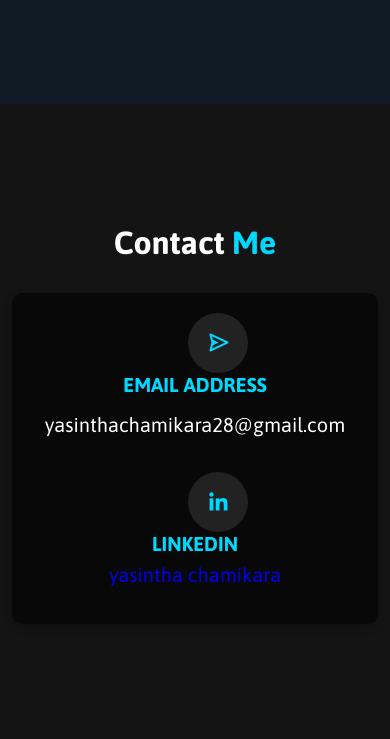
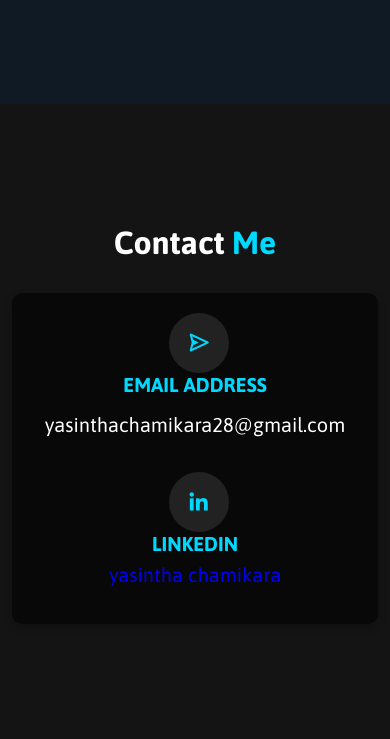
Before and after one commit to Yasintha8/yasintha-portfolio, a plain HTML site: page index.html in a window 390 px wide. Shown: the part 6238-6977 px from the top of the page. Drawn offline with nearby package versions, Linux system fonts and the light colour scheme; a web font is replaced by a local one.

Commit message:
Update style.css

```diff
--- a/style.css
+++ b/style.css
@@ -653,7 +653,7 @@ p {
 
 .animate-project {
   display: inline-block;
-  font-size: 4.5rem;
+  font-size: 2rem;
   font-weight: bold;
   opacity: 0; /* Initially hidden */
   transform: translateX(-100%); /* Start off-screen */
@@ -773,6 +773,18 @@ section {
 
 @media(max-width: 768px) {
 
+  .contact .icon-container {
+    background-color: #222;
+    color: var(--main-color);
+    border-radius: 50%;
+    width: 60px;
+    height: 60px;
+    display: flex;
+    margin-left: 42%;
+    align-items: center;
+    justify-content: center;
+  }
+
   #menu-icon{
     display: block;
   }
@@ -845,6 +857,8 @@ section {
     font-size: 50%;
   }
 
+
+
 @media(max-width: 450px) {
   .home-img img {
     width: 250px;
@@ -857,6 +871,8 @@ section {
   .about-container {
     grid-template-columns: 1fr;
   }
+
+
 }
 
 }
```
